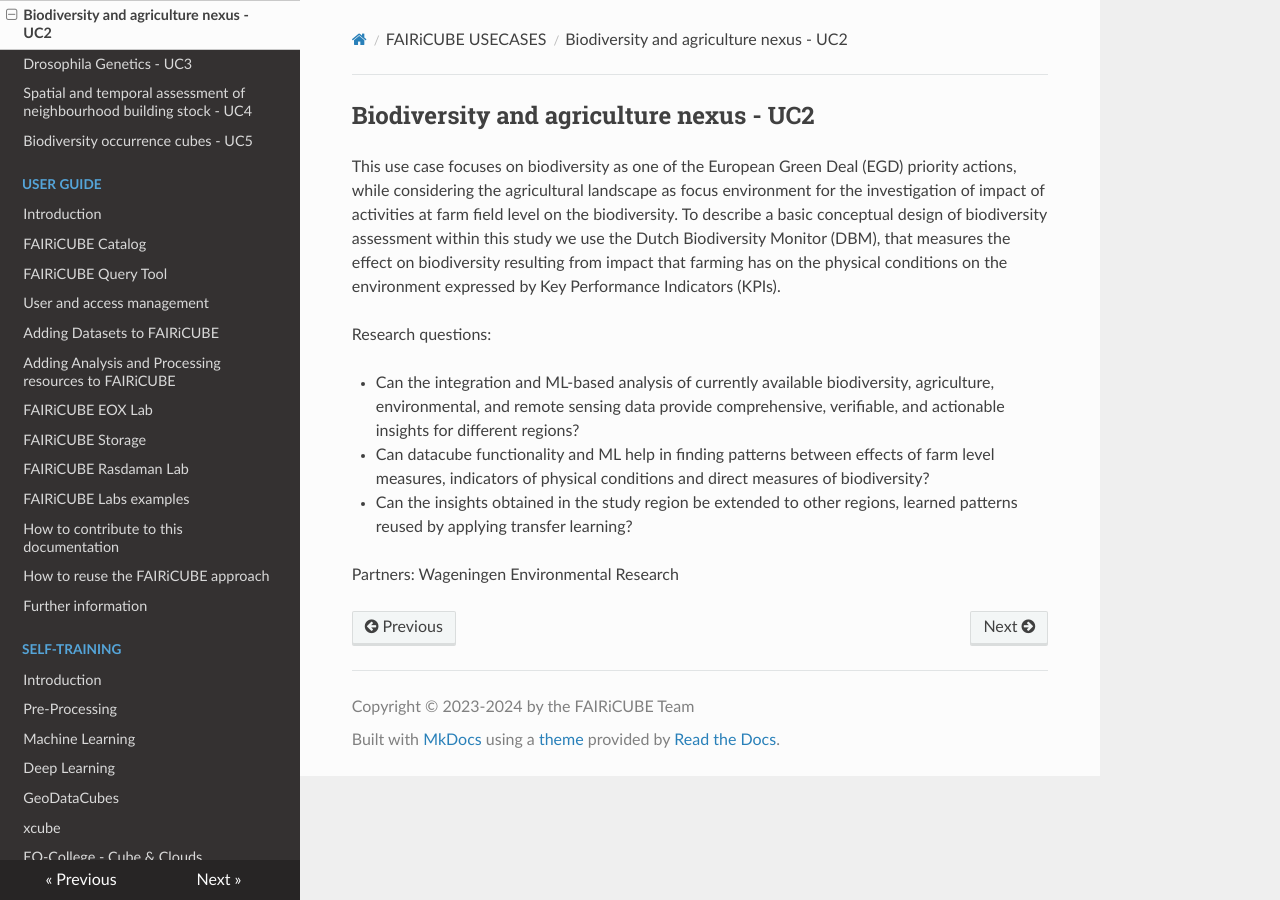
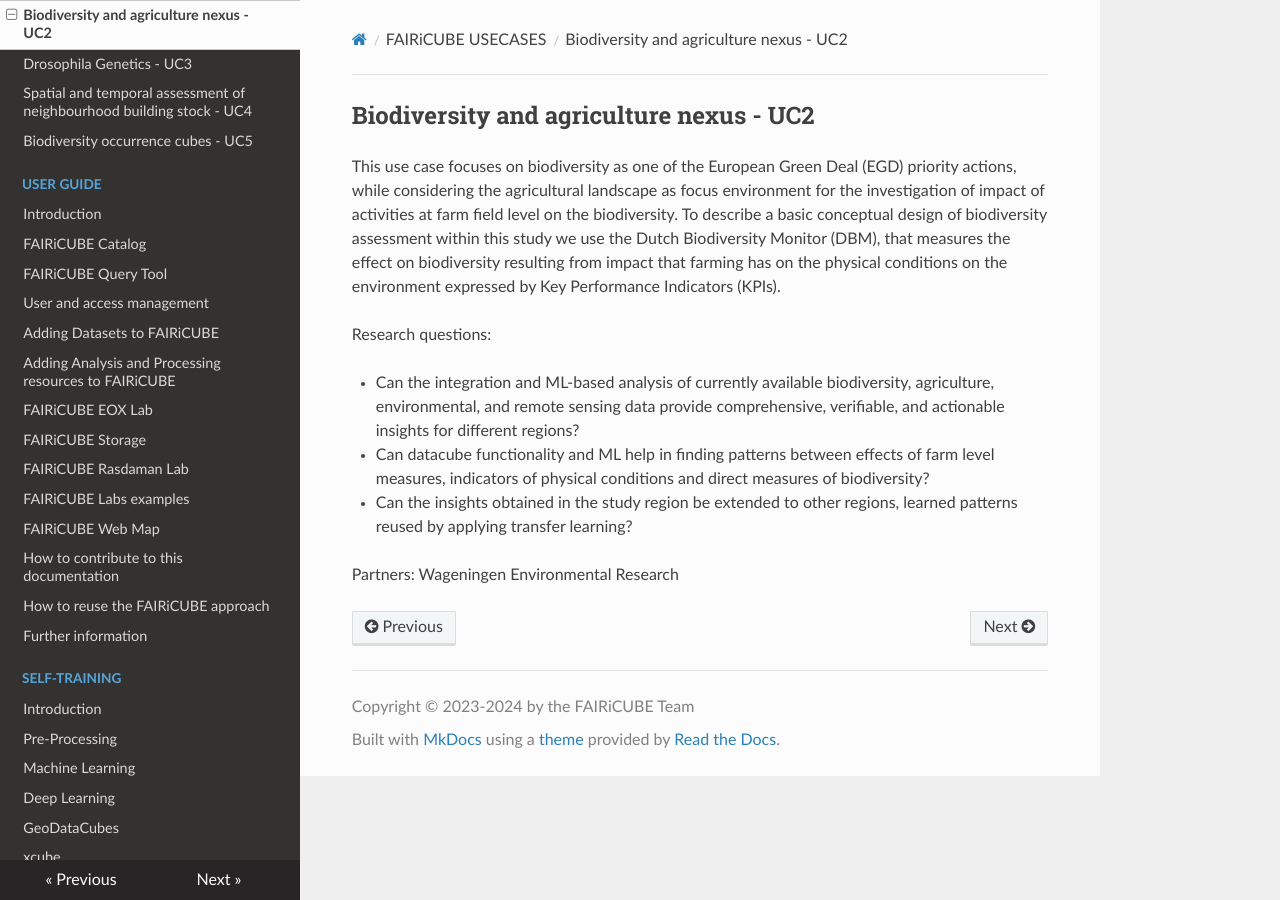
Before and after one commit to FAIRiCUBE/collaboration-platform, an MkDocs documentation site: the page built from docs/use_cases/biodiversity_agri.md, in a window 1280 px wide. Built offline with MkDocs 1.6.1, drawn with Linux system fonts in a browser that asks for light colours; nearby versions of some CDN libraries.

Commit message:
Update mkdocs.yml

```diff
--- a/mkdocs.yml
+++ b/mkdocs.yml
@@ -30,6 +30,7 @@ nav:
     - FAIRiCUBE Storage: user_guide/storage.md
     - FAIRiCUBE Rasdaman Lab: user_guide/rasdaman_lab.md
     - FAIRiCUBE Labs examples: user_guide/lab_examples.md
+    - FAIRiCUBE Web Map: user_guide/fic_visualization.md
     - How to contribute to this documentation: user_guide/howto_readthedocs.md
     - How to reuse the FAIRiCUBE approach: user_guide/fic_approach.md
     - Further information: user_guide/further-information.md
```
